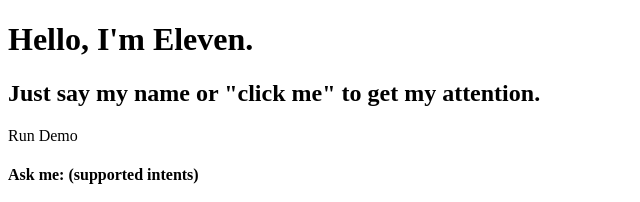
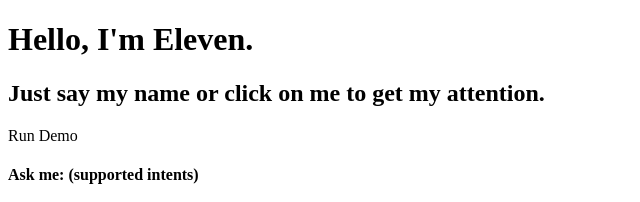
Before and after one commit to dysfunc/eleven, a website with bundled scripts: page app/index.html in a window 1280 px wide. Shown: the top 202 px of the page, 0-640 px from the left. Built offline with nearby package versions, Linux system fonts and the light colour scheme; some icons are missing; files whose address does not match are found by name.

Commit message:
update demo text

```diff
--- a/app/index.html
+++ b/app/index.html
@@ -13,7 +13,7 @@
 <body>
   <div id="intro">
     <h1 id="heading">Hello, I'm <span>Eleven</span>.</h1>
-    <h2 id="subheading">Just say my name or "click me" to get my attention.</h2>
+    <h2 id="subheading">Just say my name or click on me to get my attention.</h2>
   </div>
 
   <div id="demo">
```
Also changed, not shown: 1 other file.
